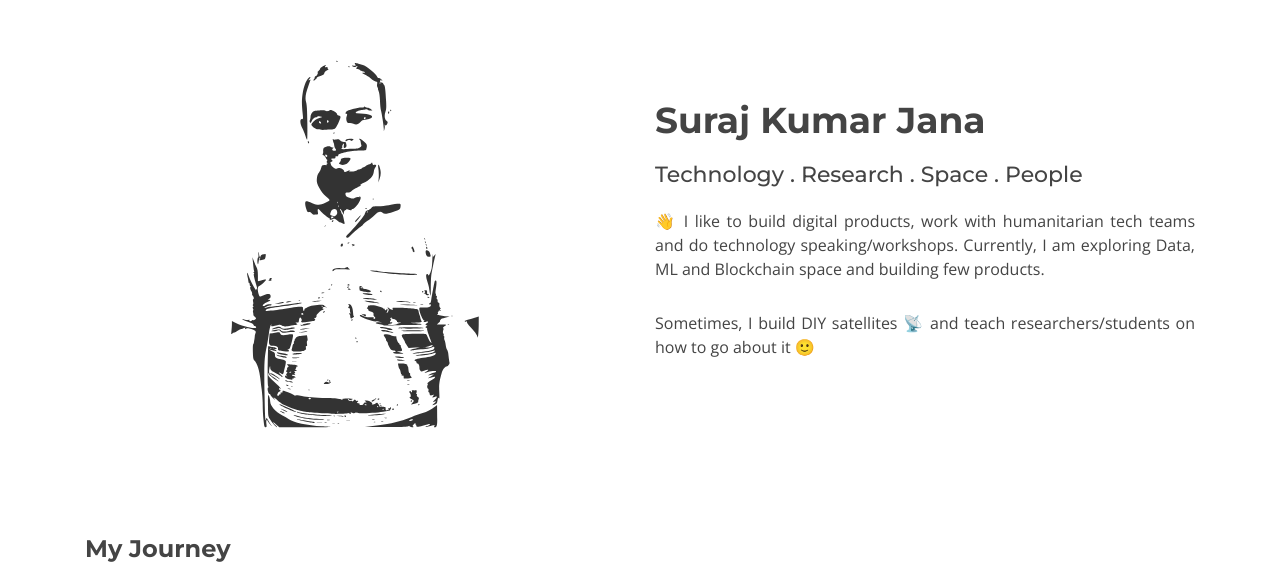
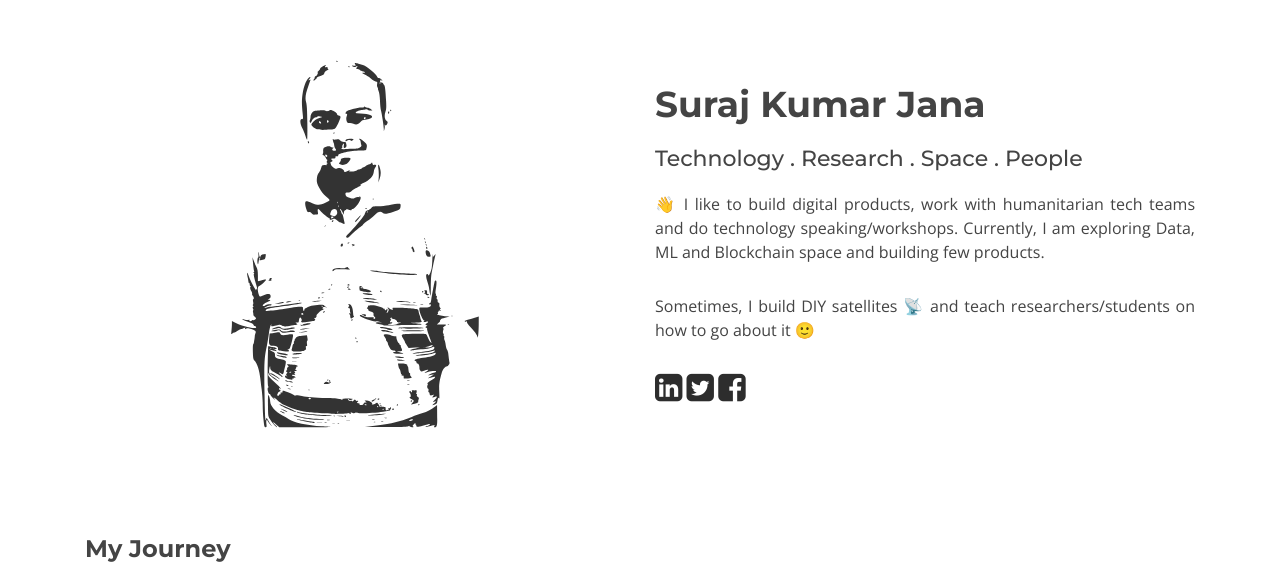
Before and after one commit to surajjana/surajjana.com, a plain HTML site: page index.html in a window 1280 px wide. Shown: the part 107-688 px from the top of the page. Drawn offline with nearby package versions, Linux system fonts and the light colour scheme.

Commit message:
social icons added

```diff
--- a/index.html
+++ b/index.html
@@ -53,6 +53,11 @@
               Sometimes, I build DIY satellites &#128225; and teach researchers/students on how to go about it &#128578;
             </p>
 
+            <a href="https://www.linkedin.com/in/surajjana/" style="color: #2d2d2d;" onMouseOver="this.style.color='#008081'" onMouseOut="this.style.color='#2d2d2d'"><i class="fa fa-2x fa-linkedin-square"></i></a>
+            <a href="https://twitter.com/_surajjana" style="color: #2d2d2d;" onMouseOver="this.style.color='#008081'" onMouseOut="this.style.color='#2d2d2d'"><i class="fa fa-2x fa-twitter-square"></i></a>
+            <a href="https://www.facebook.com/surajjana" style="color: #2d2d2d;" onMouseOver="this.style.color='#008081'" onMouseOut="this.style.color='#2d2d2d'"><i class="fa fa-2x fa-facebook-square"></i></a>
+
+
           </div>
         </div>
 
@@ -92,7 +97,7 @@
                 <img src="img/journey/tedx.png" style="width: 60%;">
               </div>
               <div class="col-lg-8" style="padding-top: 5px;">
-                <a href="https://www.youtube.com/watch?v=Z07vp7G9A9Q" style="color: #2d2d2d;"  onMouseOver="this.style.color='#008081'" onMouseOut="this.style.color='#2d2d2d'">
+                <a href="https://www.youtube.com/watch?v=Z07vp7G9A9Q" style="color: #2d2d2d;" onMouseOver="this.style.color='#008081'" onMouseOut="this.style.color='#2d2d2d'">
                   <p style="margin:0; padding: 0; font-size: 12px;">Space Pollution - A Fast Approaching Disaster at TEDxVITVellore</p>
                 </a>
               </div>
```
